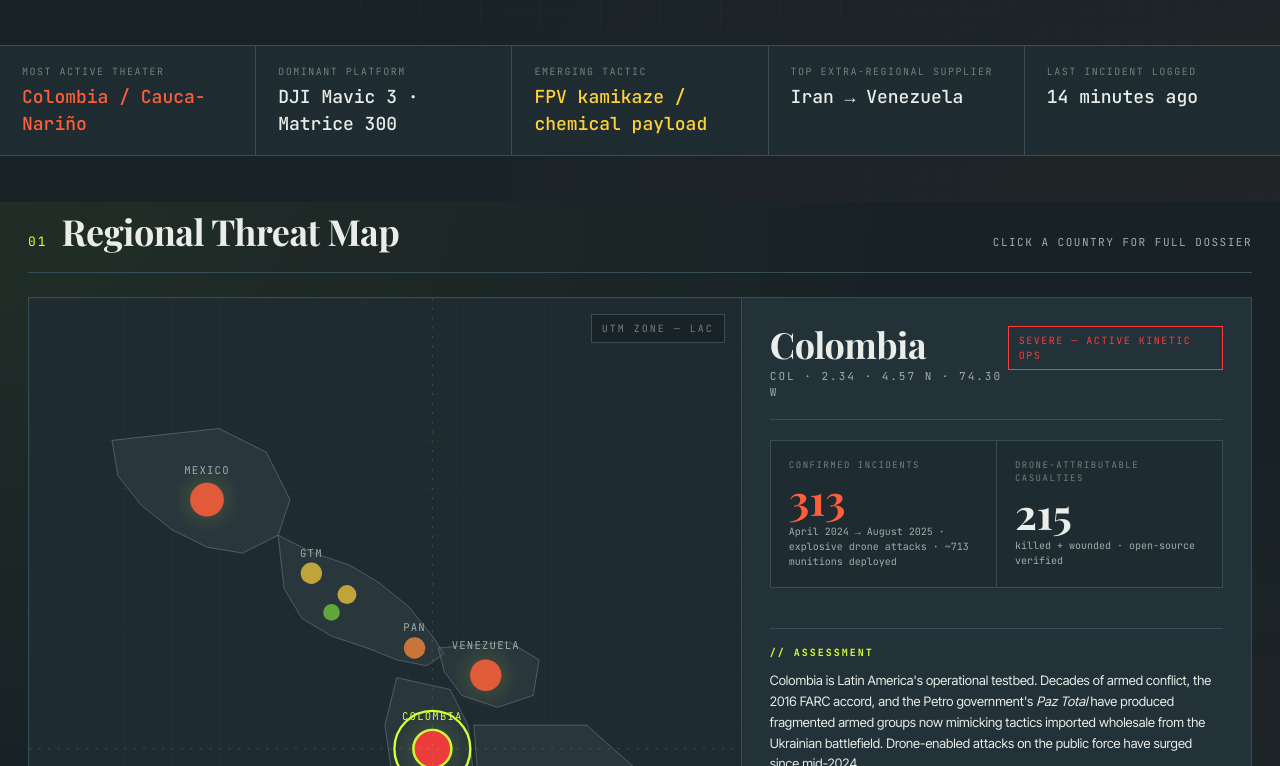
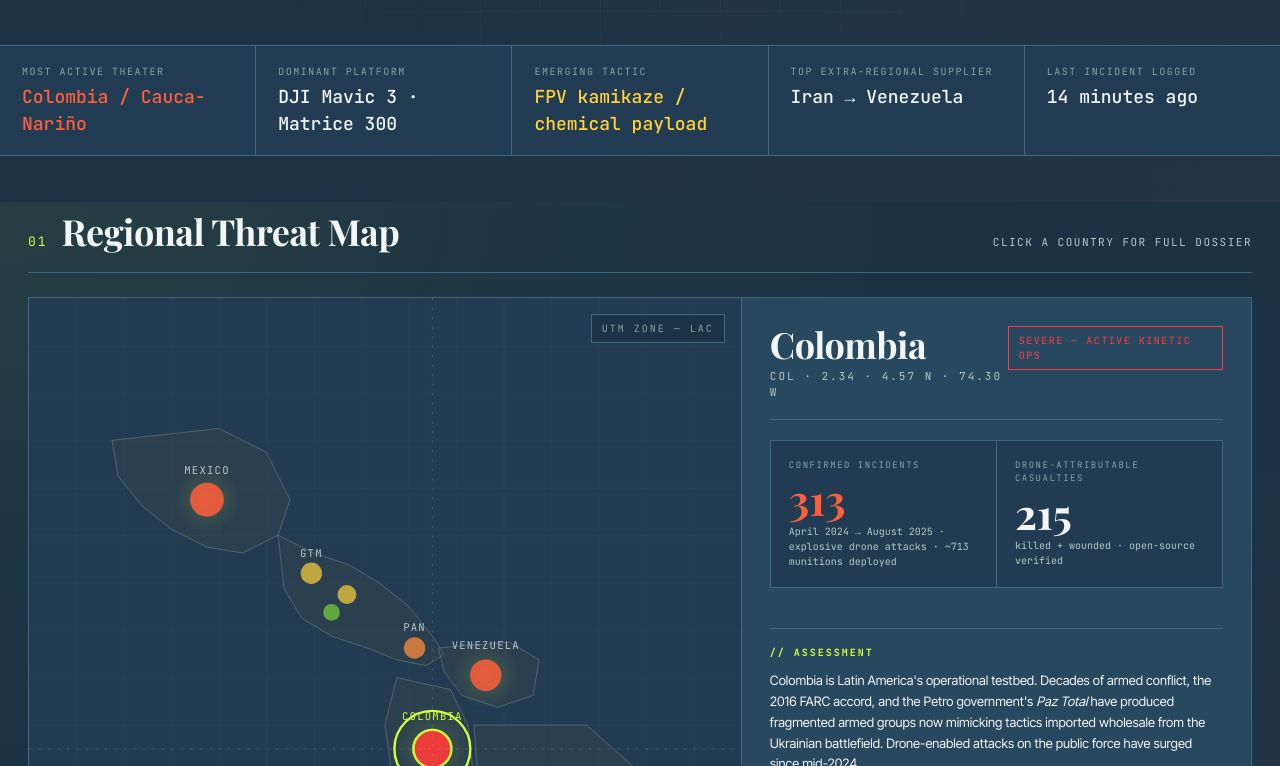
Before and after one commit to Doriankantor/contested-skies-monitor, a plain HTML site: page index.html in a window 1280 px wide. Shown: the part 598-1364 px from the top of the page. Drawn offline with nearby package versions, Linux system fonts and the light colour scheme; a web font is replaced by a local one.

Commit message:
Push to lighter dark navy — stronger contrast throughout

```diff
--- a/index.html
+++ b/index.html
@@ -10,15 +10,15 @@
 <link href="https://fonts.googleapis.com/css2?family=Playfair+Display:ital,wght@0,400;0,700;0,900;1,400&family=JetBrains+Mono:wght@300;400;500;700&family=Inter+Tight:wght@300;400;500;600;700&display=swap" rel="stylesheet">
 <style>
   :root{
-    --bg:#182226;
-    --bg-2:#1e2c32;
-    --panel:#223238;
-    --panel-2:#2a3c42;
-    --line:#384e56;
-    --line-2:#4a6068;
-    --ink:#eaede8;
-    --ink-dim:#a0ada8;
-    --ink-faint:#728078;
+    --bg:#1a3244;
+    --bg-2:#213c52;
+    --panel:#284860;
+    --panel-2:#2e546e;
+    --line:#3e6880;
+    --line-2:#507c94;
+    --ink:#f2f6f4;
+    --ink-dim:#b4c8c4;
+    --ink-faint:#82a4a8;
     --accent:#d4ff3a;       /* signal yellow-green */
     --accent-2:#ff5e3a;     /* alert red */
     --accent-3:#3ad4ff;     /* info cyan */
@@ -27,14 +27,14 @@
     --moderate:#ffd13a;
     --low:#7ad43a;
     --calm:#3a8b9a;
-    --grid: rgba(212,255,58,0.07);
+    --grid: rgba(212,255,58,0.08);
   }
   *{box-sizing:border-box;margin:0;padding:0;}
   html,body{background:var(--bg);color:var(--ink);font-family:'Inter Tight',sans-serif;font-weight:400;line-height:1.5;-webkit-font-smoothing:antialiased;}
   body{
     background:
-      radial-gradient(ellipse at top left, rgba(212,255,58,0.05), transparent 50%),
-      radial-gradient(ellipse at bottom right, rgba(255,94,58,0.04), transparent 50%),
+      radial-gradient(ellipse at top left, rgba(212,255,58,0.06), transparent 50%),
+      radial-gradient(ellipse at bottom right, rgba(255,94,58,0.05), transparent 50%),
       var(--bg);
     min-height:100vh;
     background-attachment:fixed;
@@ -53,7 +53,7 @@
   /* ====== TOP BAR ====== */
   .topbar{
     position:sticky;top:0;z-index:50;
-    background:rgba(24,34,38,0.92);
+    background:rgba(26,50,68,0.94);
     backdrop-filter:blur(12px);
     border-bottom:1px solid var(--line);
     padding:14px 28px;
@@ -64,7 +64,7 @@
     width:36px;height:36px;border:1px solid var(--accent);
     display:grid;place-items:center;font-family:'JetBrains Mono',monospace;
     font-weight:700;color:var(--accent);font-size:14px;letter-spacing:-0.5px;
-    background:rgba(212,255,58,0.05);
+    background:rgba(212,255,58,0.06);
   }
   .brand-name{font-family:'Playfair Display',serif;font-weight:700;font-size:18px;letter-spacing:0.5px;}
   .brand-sub{font-family:'JetBrains Mono',monospace;font-size:10px;color:var(--ink-dim);text-transform:uppercase;letter-spacing:2px;margin-top:-2px;}
@@ -136,14 +136,14 @@
   .map-svg{width:100%;height:100%;display:block;}
   .map-legend{
     position:absolute;bottom:16px;left:16px;
-    background:rgba(24,34,38,0.92);backdrop-filter:blur(8px);
+    background:rgba(26,50,68,0.94);backdrop-filter:blur(8px);
     border:1px solid var(--line);padding:12px 14px;
     font-family:'JetBrains Mono',monospace;font-size:10px;
   }
   .map-legend-title{text-transform:uppercase;letter-spacing:1.5px;color:var(--ink-faint);margin-bottom:8px;}
   .legend-row{display:flex;align-items:center;gap:8px;margin-top:4px;}
   .legend-sw{width:14px;height:14px;display:block;}
-  .map-tag{position:absolute;top:16px;right:16px;font-family:'JetBrains Mono',monospace;font-size:10px;text-transform:uppercase;letter-spacing:2px;color:var(--ink-faint);background:rgba(24,34,38,0.82);padding:6px 10px;border:1px solid var(--line);}
+  .map-tag{position:absolute;top:16px;right:16px;font-family:'JetBrains Mono',monospace;font-size:10px;text-transform:uppercase;letter-spacing:2px;color:var(--ink-faint);background:rgba(26,50,68,0.84);padding:6px 10px;border:1px solid var(--line);}
   .country-node{cursor:pointer;transition:all .2s;}
   .country-node:hover{filter:brightness(1.3);}
   .country-node.active circle{stroke:var(--accent);stroke-width:2;}
@@ -481,7 +481,7 @@
         <!-- decorative grid -->
         <defs>
           <pattern id="mapgrid" width="40" height="40" patternUnits="userSpaceOnUse">
-            <path d="M40 0H0V40" fill="none" stroke="rgba(212,255,58,0.05)" stroke-width="0.5"/>
+            <path d="M40 0H0V40" fill="none" stroke="rgba(212,255,58,0.06)" stroke-width="0.5"/>
           </pattern>
           <radialGradient id="glow" cx="50%" cy="50%" r="50%">
             <stop offset="0%" stop-color="rgba(212,255,58,0.15)"/>
```
